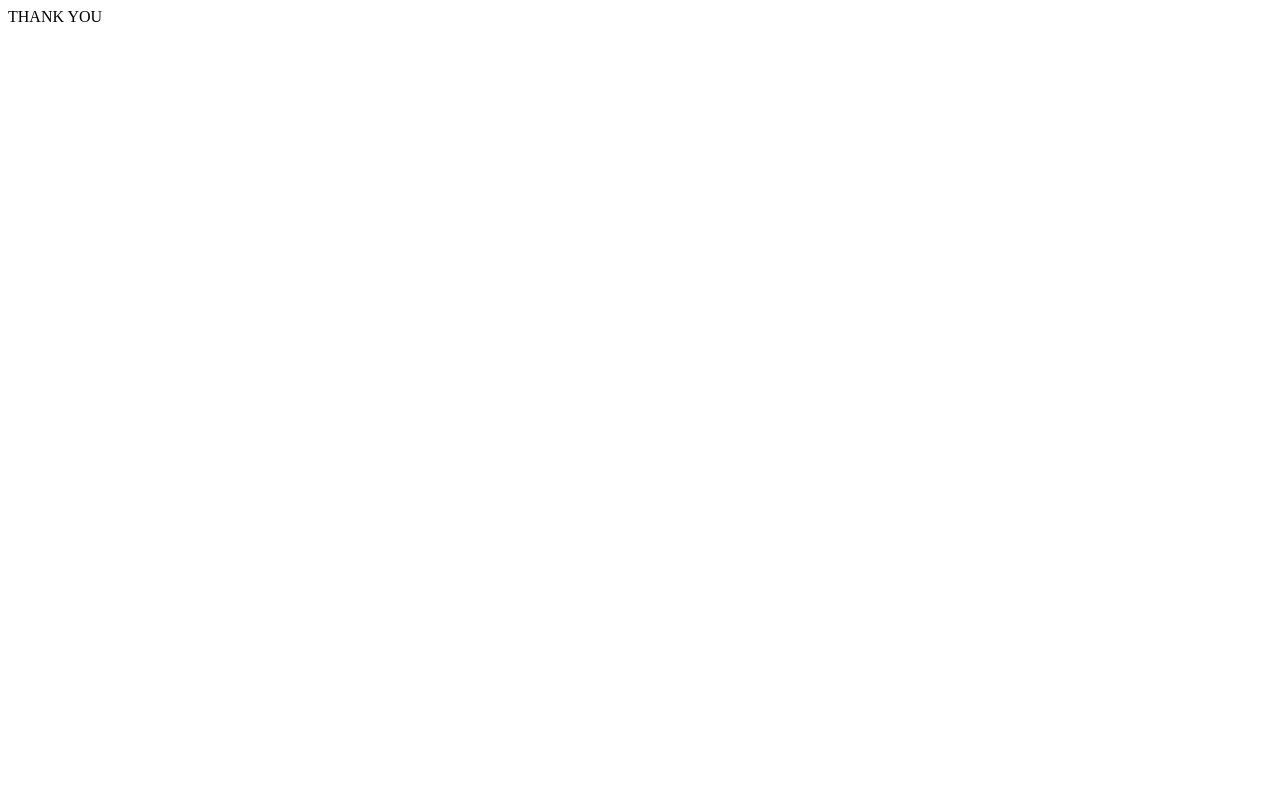
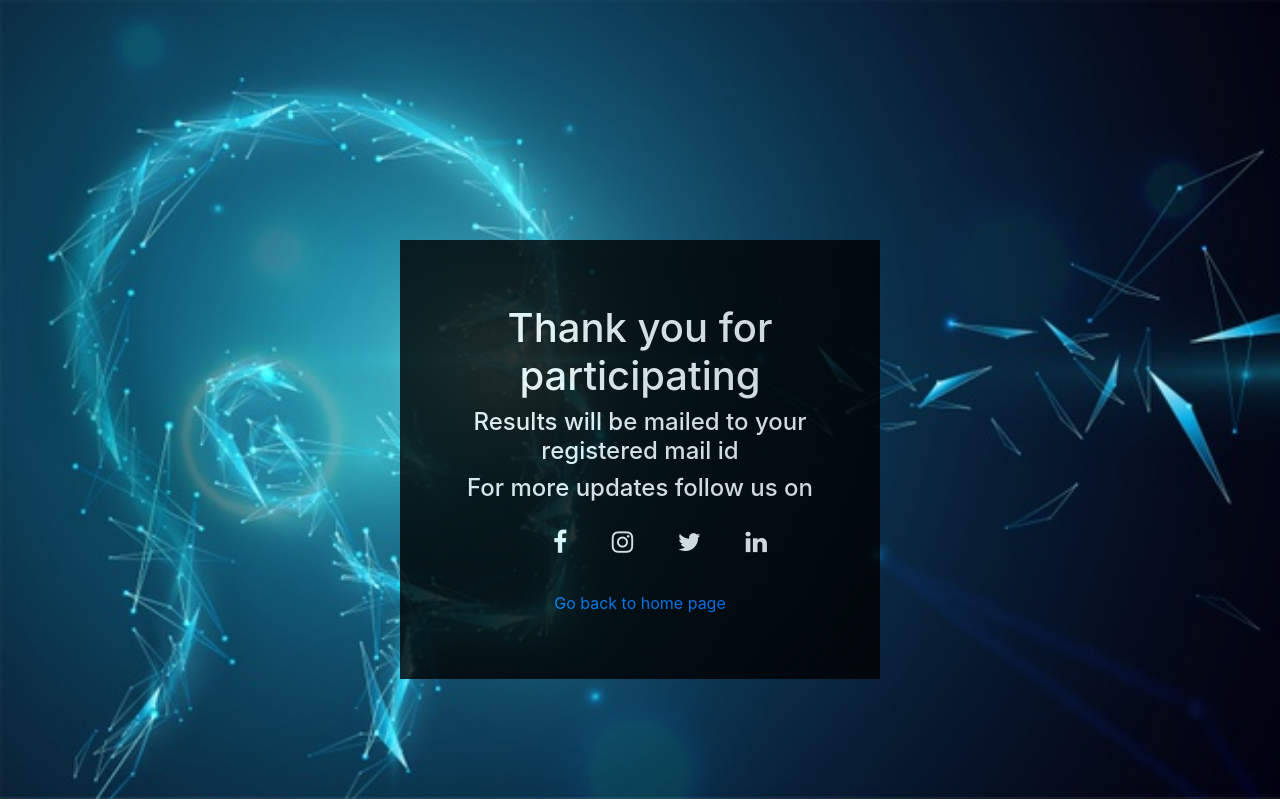
Before and after one commit to bmspr1502/decrypt, a PHP site: page /thankyou.php in a window 1280 px wide. Before the commit the page is almost empty. Run offline with PHP 8.4, Linux system fonts and the light colour scheme.

Commit message:
thank you pg

```diff
--- a/thankyou.php
+++ b/thankyou.php
@@ -1,2 +1,83 @@
 <?php
-echo "THANK YOU";
+//echo "THANK YOU";
+?>
+<!DOCTYPE html>
+<html lang="en" dir="ltr">
+  <head>
+    <meta charset="utf-8">
+    <title>Thank you</title>
+    <link rel="stylesheet" href="https://maxcdn.bootstrapcdn.com/bootstrap/4.5.2/css/bootstrap.min.css">
+    <link rel="stylesheet" href="https://cdnjs.cloudflare.com/ajax/libs/font-awesome/4.7.0/css/font-awesome.min.css">
+    <style media="screen">
+      body{
+        background-image: url('images/thankyouimg.jpeg');
+        background-repeat: no-repeat;
+        background-size: cover;
+      }
+
+      .dabba{
+        margin-left: 25em;
+        margin-top: 15em;
+        margin-right: 25em;
+        background-color: black;
+        padding: 5%;
+        color: white;
+        opacity: 0.8;
+      }
+      h1, h4{
+        text-align: center;
+        color: white;
+      }
+      .social{
+        text-align: center;
+      }
+      .fa{
+        font-size: 25px;
+
+      }
+      ul li{
+        display: inline;
+      }
+      .fa{
+        padding: 20px;
+      }
+      .fa {
+        background: black;
+        color: white;
+      }
+
+    </style>
+  </head>
+  <body>
+    <!--
+    <nav class="navbar navbar-expand-md navbar-light bg-dark">
+        <a href="#" class="navbar-brand">
+            <img src="images/logo.png" height="50" alt="Robotics">
+        </a>
+        <div class="collapse navbar-collapse" id="navbarCollapse">
+            <div class="navbar-nav ml-auto">
+            <p class="nav-item text-white">DECRYPTIT</button>
+            </div>
+        </div>
+    </nav>
+    <div class="bg">
+    -->
+    <div class="dabba">
+      <h1>Thank you for participating</h1>
+      <h4>Results will be mailed to your registered mail id </h4>
+      <h4>For more updates follow us on</h4>
+      <div class="social">
+      <ul>
+      <li><a href= '#' class="fa fa-facebook"></a></li>
+      <li><a href="#" class="fa fa-instagram"></a></li>
+      <li><a href="#" class="fa fa-twitter"></a></li>
+      <li><a href="#" class="fa fa-linkedin"></a></li>
+    </ul>
+    <a href="index.php">Go back to home page</a>
+      </div>
+
+
+    </div>
+  </div>
+  </body>
+</html>
```
Also changed, not shown: images/thankyouimg.jpeg (added), 1 other file.
